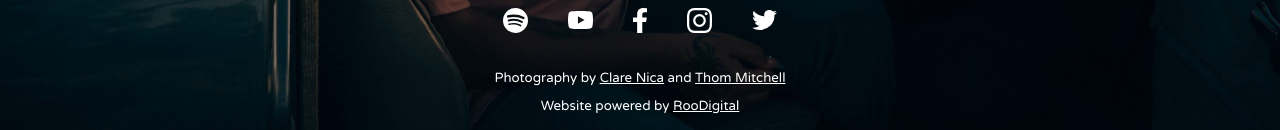
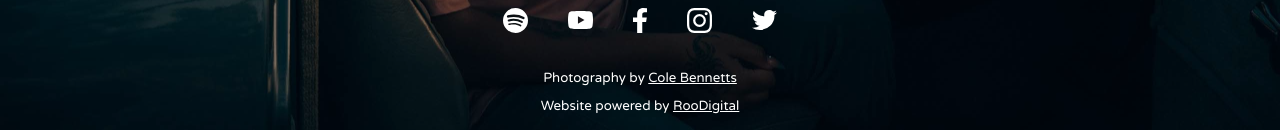
Before and after one commit to robFraser1111/miiesha-vue, a Vue app: page / in a window 1280 px wide. Shown: the part 664-794 px from the top of the page. Built offline with nearby package versions, Linux system fonts and the light colour scheme.

Commit message:
Updated Footer

```diff
--- a/src/App.vue
+++ b/src/App.vue
@@ -41,7 +41,7 @@
         </ul>
         <p>
           <small>
-          Photography by <a href="https://www.instagram.com/clarenicaa/" target="_blank">Clare Nica</a> and <a href="https://www.instagram.com/thommitchell/" target="_blank">Thom Mitchell</a>
+          Photography by <a href="https://www.colebennetts.com.au/" target="_blank">Cole Bennetts</a>
           <br>
           Website powered by <a href="https://roo.digital" target="_blank">RooDigital</a>
           </small>
```
